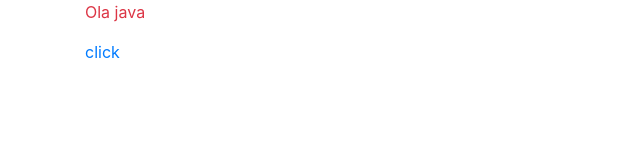
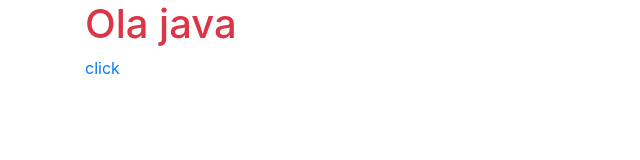
Before and after one commit to leandsenai/proj_senai, a plain HTML site: page index.html in a window 1280 px wide. Shown: the whole page, without its empty margins (0-640 px from the left). Drawn offline with Linux system fonts and the light colour scheme.

Commit message:
Update index.html

```diff
--- a/index.html
+++ b/index.html
@@ -9,9 +9,9 @@
 </head>
 <body>
     <interface id="corpo">
-        <contanier class="contanier"id="cor" >
+        <contanier class="contanier" id="cor" >
         <div class="container">
-            <p class="text-danger" id= "Titulo">Ola java</p>
+            <h1 class="text-danger" id="Titulo">Ola java</h1>
             <p><a href ="https://leandsenai.github.io/proj_senai/index.html">click</a></p>
     </div>
 </contanier>
```
